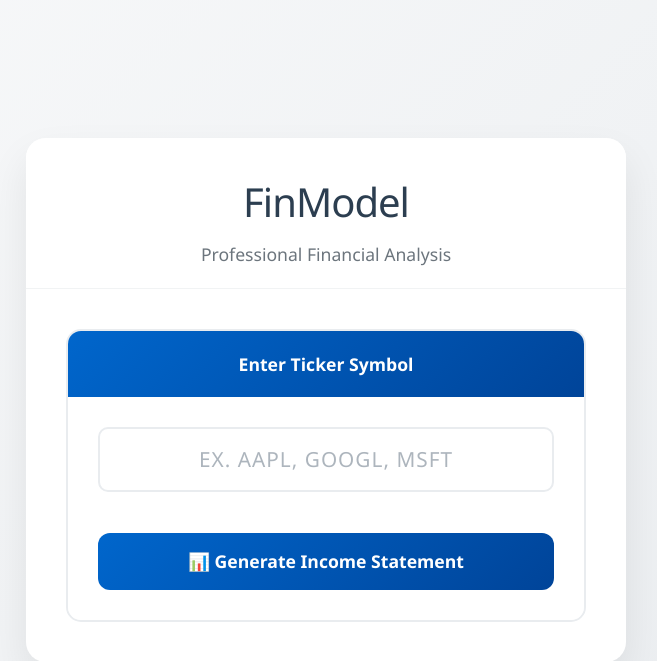
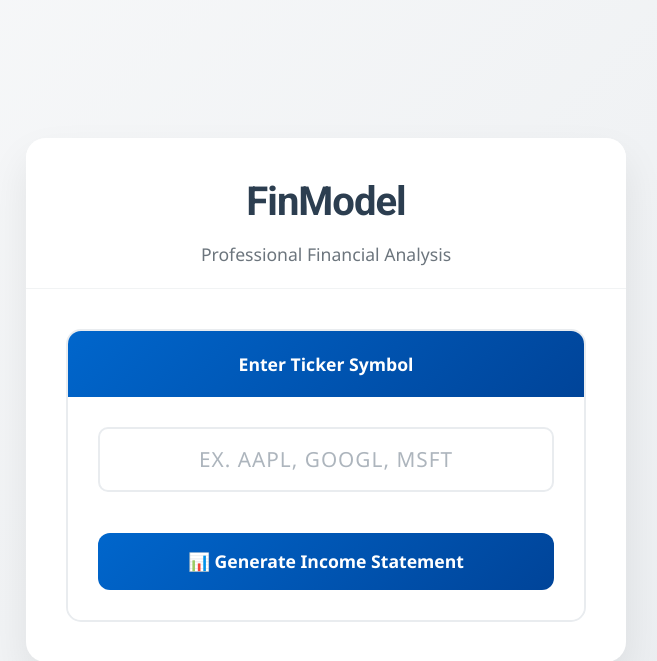
Before and after one commit to jmaietta/FinModel, a Flask app: page / in a window 1280 px wide. Shown: the top 661 px of the page, without its empty margins (314-971 px from the left). Run offline with Flask 3, Linux system fonts and the light colour scheme; parts of the project's set-up code (start-up, migrations or seed data) failed here and were passed over; some libraries are stand-ins or nearby versions.

Commit message:
Update index.html

```diff
--- a/src/templates/index.html
+++ b/src/templates/index.html
@@ -79,11 +79,11 @@
     }
     .main-title {
       font-size: 2.5rem;
-      font-weight: 200;
+      font-weight: 700;
       color: #2c3e50;
       margin-bottom: 15px;
       letter-spacing: -1px;
-      font-family: 'Segoe UI', 'Helvetica Neue', Arial, sans-serif;
+      font-family: 'Roboto', sans-serif;
     }
     .subtitle {
       color: #6c757d;
```
